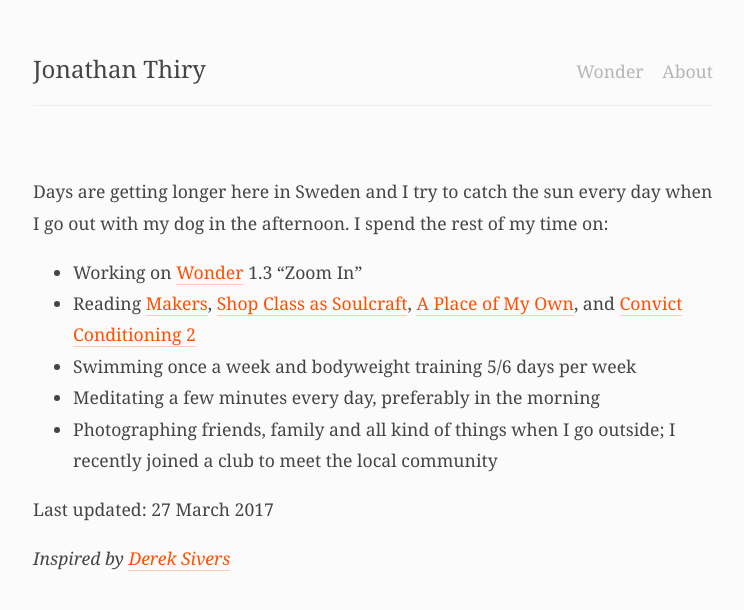
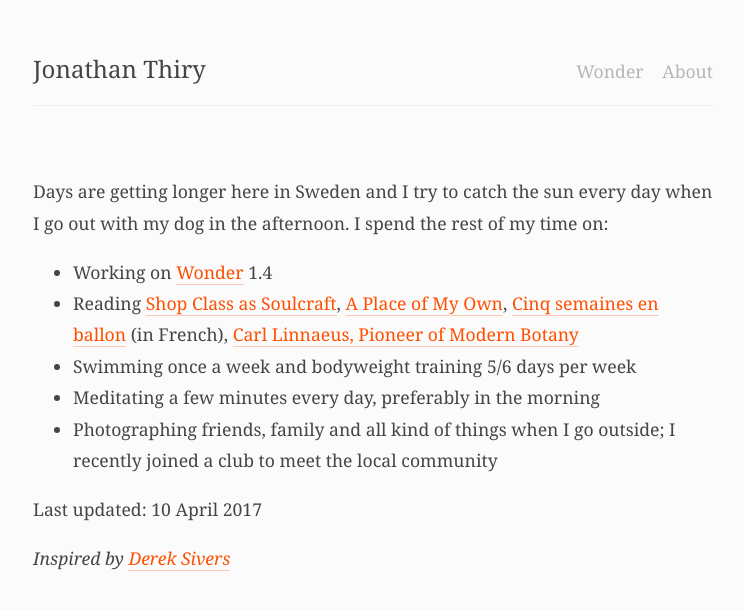
Before and after one commit to jonathanthiry/jonathanthiry.github.com, a Jekyll site: the page built from now.md, in a window 1280 px wide. Shown: the top 610 px of the page, without its empty margins (267-1011 px from the left). Built offline with Jekyll 4.4.1, drawn with Linux system fonts in a browser that asks for light colours.

Commit message:
Update now page

```diff
--- a/now.md
+++ b/now.md
@@ -1,13 +1,13 @@
 ---
 layout: page
 permalink: /now
-date: 2017-03-27
+date: 2017-04-10
 ---
 
 Days are getting longer here in Sweden and I try to catch the sun every day when I go out with my dog in the afternoon. I spend the rest of my time on:
 
-- Working on [Wonder](https://itunes.apple.com/us/app/wonder-reader-for-wikipedia/id1050888989?mt=8&at=1010lo2M) 1.3 "Zoom In"
-- Reading [Makers](http://craphound.com/makers/download/), [Shop Class as Soulcraft](http://www.matthewbcrawford.com/new-page-1-1-2/), [A Place of My Own](https://en.wikipedia.org/wiki/A_Place_of_My_Own), and [Convict Conditioning 2](https://www.goodreads.com/book/show/12794069-convict-conditioning-2)
+- Working on [Wonder](https://itunes.apple.com/us/app/wonder-reader-for-wikipedia/id1050888989?mt=8&at=1010lo2M) 1.4
+- Reading [Shop Class as Soulcraft](http://www.matthewbcrawford.com/new-page-1-1-2/), [A Place of My Own](https://en.wikipedia.org/wiki/A_Place_of_My_Own), [Cinq semaines en ballon](https://fr.wikipedia.org/wiki/Cinq_semaines_en_ballon) (in French), [Carl Linnaeus, Pioneer of Modern Botany](https://openlibrary.org/works/OL7005074W/Carl_Linnaeus_pioneer_of_modern_botany)
 - Swimming once a week and bodyweight training 5/6 days per week
 - Meditating a few minutes every day, preferably in the morning
 - Photographing friends, family and all kind of things when I go outside; I recently joined a club to meet the local community
```
